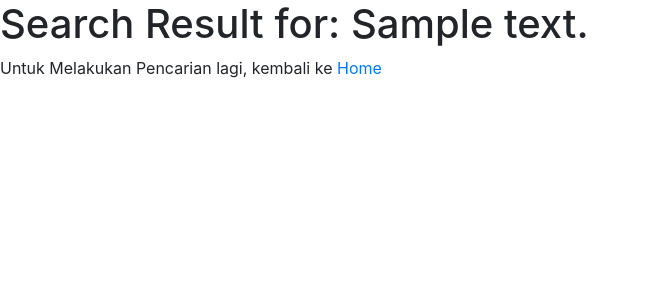
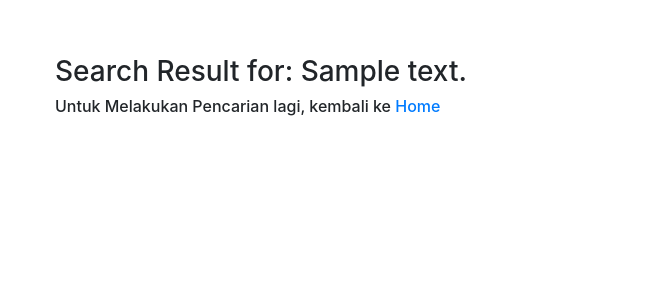
Before and after one commit to girvinjunod/Algeo02-19096, a Flask app: template src/templates/result.html in a window 1280 px wide. Shown: the part 56-356 px from the top of the page, without its empty margins (0-648 px from the left). Run offline with Flask 2, Linux system fonts and the light colour scheme; the template is opened without the code that fills it: most values are stand-ins (such as "Sample title", 1, 10 or a date in 2020); some libraries are stand-ins or nearby versions.

Commit message:
kasi div dikit

```diff
--- a/src/templates/result.html
+++ b/src/templates/result.html
@@ -1,7 +1,9 @@
 {%extends "base.html"%}
 {% block title %}AlstrukDED - {{Text}}{% endblock %}
 {% block content %}
-<h1>Search Result for: {{Text}}</h1>
+<div style=" padding:50px; margin:5px;text-align:left">
+<h3>Search Result for: {{Text}}</h3>
+    <h6>Untuk Melakukan Pencarian lagi, kembali ke <a href="{{url_for('home')}}">Home</a></h6>
 
 {% for i in range (num) %}
     <div><a href="{{file[i][0]}}">{{judul[i]}}</a></div>
@@ -13,6 +15,6 @@
     <p></p>
 {% endfor %}
 
-<p>Untuk Melakukan Pencarian lagi, kembali ke <a href="{{url_for('home')}}">Home</a></p>
 
+</div>
 {% endblock %}
```
